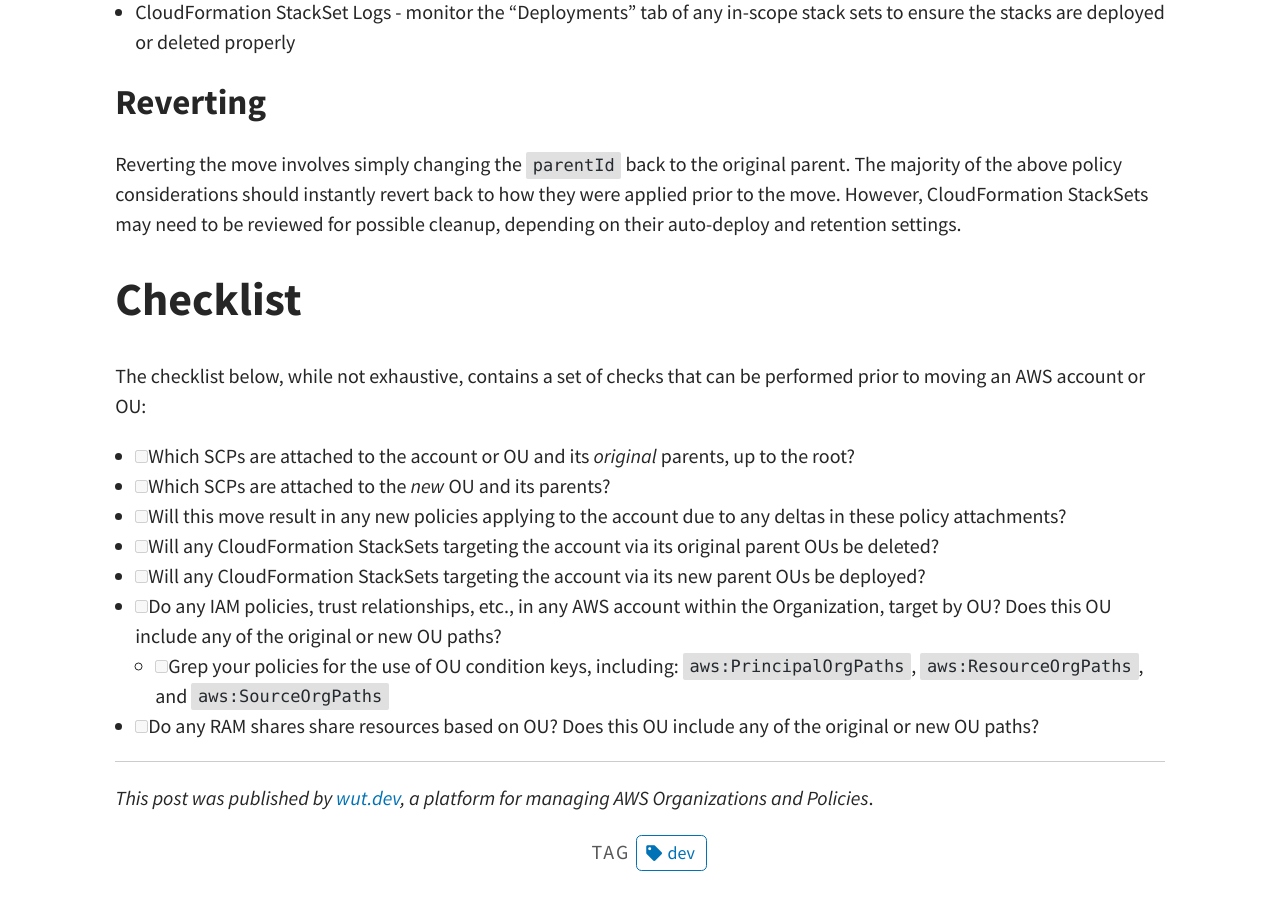
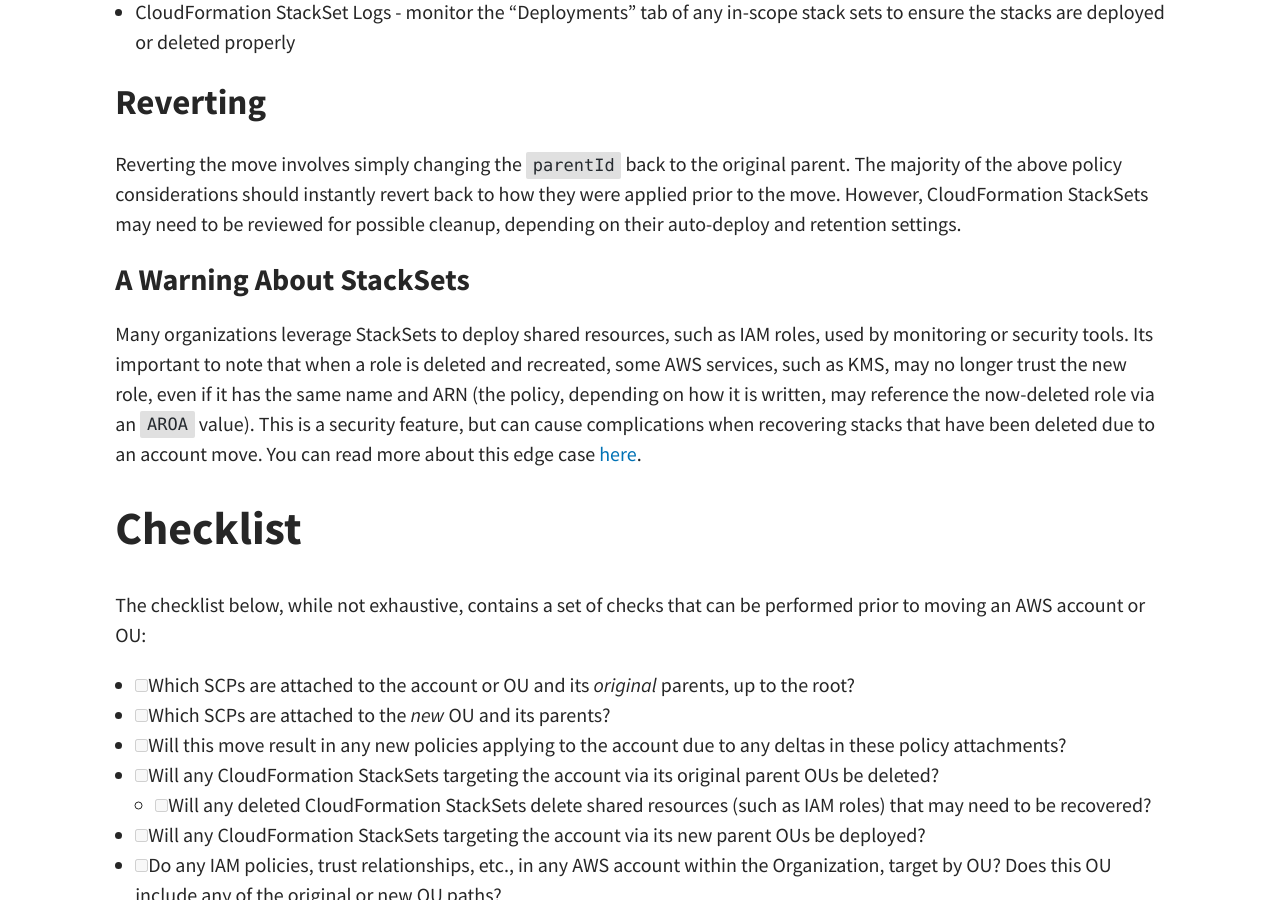
Before and after one commit to wut-dev/blog, a Jekyll site: the page built from _posts/2024-07-05-moving-aws-accounts-within-organization.md, in a window 1280 px wide and 900 px high, scrolled down 6840 px. Built offline with Jekyll 4.4.1, drawn with Linux system fonts in a browser that asks for light colours.

Commit message:
cfn warnings

```diff
--- a/_posts/2024-07-05-moving-aws-accounts-within-organization.md
+++ b/_posts/2024-07-05-moving-aws-accounts-within-organization.md
@@ -176,6 +176,10 @@
 ## Reverting
 Reverting the move involves simply changing the `parentId` back to the original parent. The majority of the above policy considerations should instantly revert back to how they were applied prior to the move. However, CloudFormation StackSets may need to be reviewed for possible cleanup, depending on their auto-deploy and retention settings.
 
+### A Warning About StackSets
+
+Many organizations leverage StackSets to deploy shared resources, such as IAM roles, used by monitoring or security tools. Its important to note that when a role is deleted and recreated, some AWS services, such as KMS, may no longer trust the new role, even if it has the same name and ARN (the policy, depending on how it is written, may reference the now-deleted role via an `AROA` value). This is a security feature, but can cause complications when recovering stacks that have been deleted due to an account move. You can read more about this edge case [here](https://www.lastweekinaws.com/blog/the-sneaky-weakness-behind-aws-managed-kms-keys/).
+
 # Checklist
 
 The checklist below, while not exhaustive, contains a set of checks that can be performed prior to moving an AWS account or OU:
@@ -184,6 +188,7 @@
 - [ ] Which SCPs are attached to the _new_ OU and its parents?
 - [ ] Will this move result in any new policies applying to the account due to any deltas in these policy attachments?
 - [ ] Will any CloudFormation StackSets targeting the account via its original parent OUs be deleted?
+    - [ ] Will any deleted CloudFormation StackSets delete shared resources (such as IAM roles) that may need to be recovered?
 - [ ] Will any CloudFormation StackSets targeting the account via its new parent OUs be deployed?
 - [ ] Do any IAM policies, trust relationships, etc., in any AWS account within the Organization, target by OU? Does this OU include any of the original or new OU paths?
     - [ ] Grep your policies for the use of OU condition keys, including: `aws:PrincipalOrgPaths`, `aws:ResourceOrgPaths`, and `aws:SourceOrgPaths`
```
